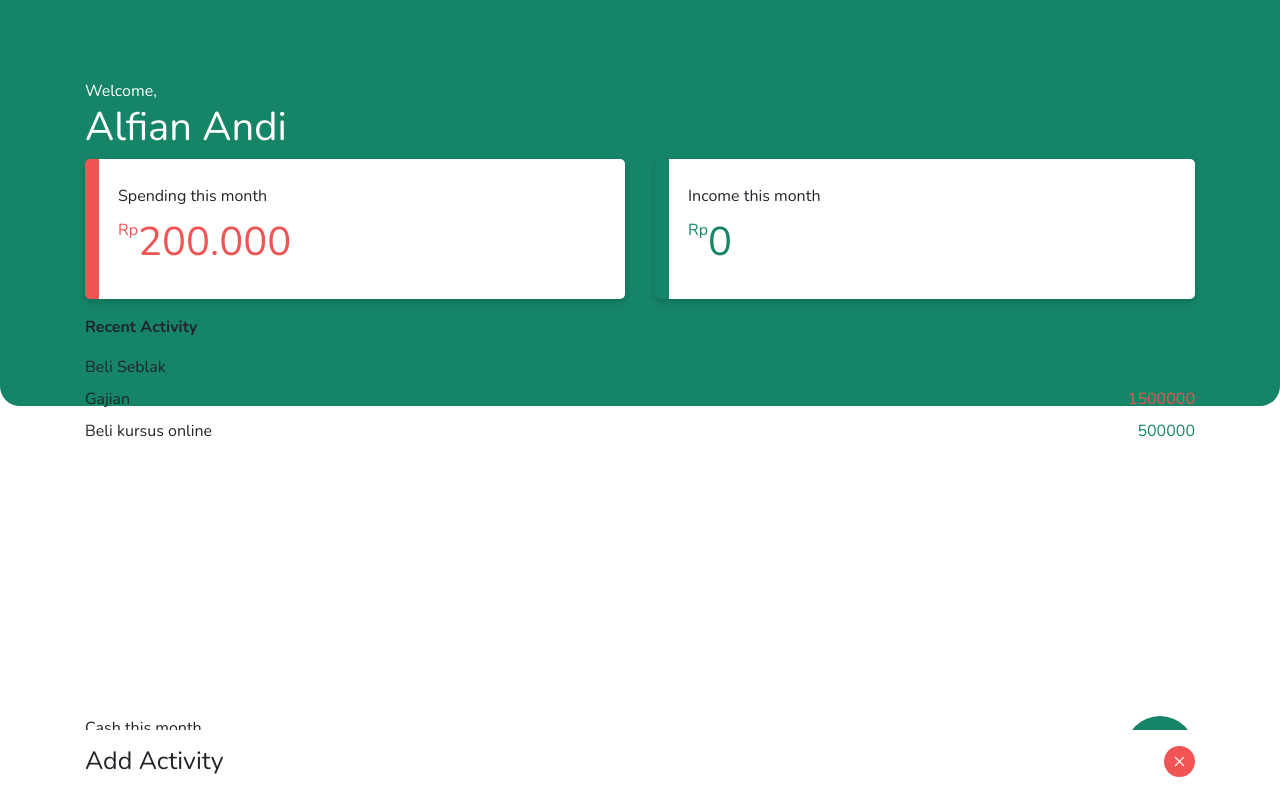
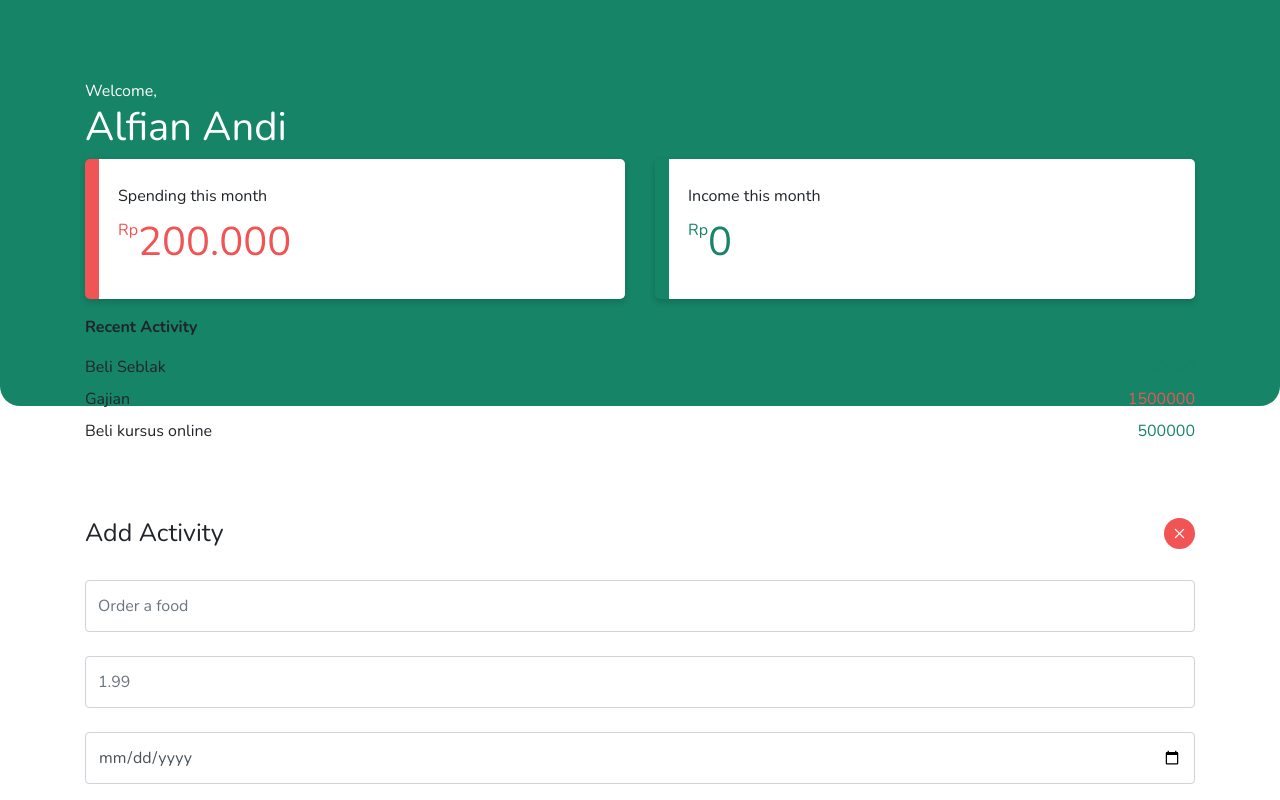
Before and after one commit to alfianandinugraha/yourduit, a React (Create React App) app: page /#/dashboard in a window 1280 px wide. Both pictures are taken after a click on the element 1160 px from the left and 751 px from the top of the page. Built offline with nearby package versions, Linux system fonts and the light colour scheme.

Commit message:
add:: create input

```diff
--- a/src/Components/ActivityForm.tsx
+++ b/src/Components/ActivityForm.tsx
@@ -1,5 +1,5 @@
 import React, { useContext } from 'react'
-import { Col, Container, Row } from 'react-bootstrap';
+import { Col, Container, Form, Row } from 'react-bootstrap';
 import { PlusIcon } from '../Common/PlusIcon';
 import { Activity } from '../Store/ActivityStore'
 import { themeContext } from '../Store/ThemeStore'
@@ -27,7 +27,7 @@ export const ActivityForm = (props: Props = {activity: defaultActivity}) => {
         !isActivityFormShow ? null : (
           <ActivityFormWrapper className="position-fixed w-100">
             <Container className="py-3">
-              <Row>
+              <Row className="mb-4">
                 <Col className="d-flex justify-content-between">
                   <ActivityFormTitle>Add Activity</ActivityFormTitle>
                   <Circle
@@ -40,6 +40,21 @@ export const ActivityForm = (props: Props = {activity: defaultActivity}) => {
                   </Circle>
                 </Col>
               </Row>
+              <Row className="mb-4">
+                <Col>
+                  <Form.Control type="input" placeholder="Order a food"/>
+                </Col>
+              </Row>
+              <Row className="mb-4">
+                <Col>
+                  <Form.Control type="number" placeholder="1.99"/>
+                </Col>
+              </Row>
+              <Row>
+                <Col>
+                  <Form.Control type="date"/>
+                </Col>
+              </Row>
             </Container>
           </ActivityFormWrapper>
         )
```
